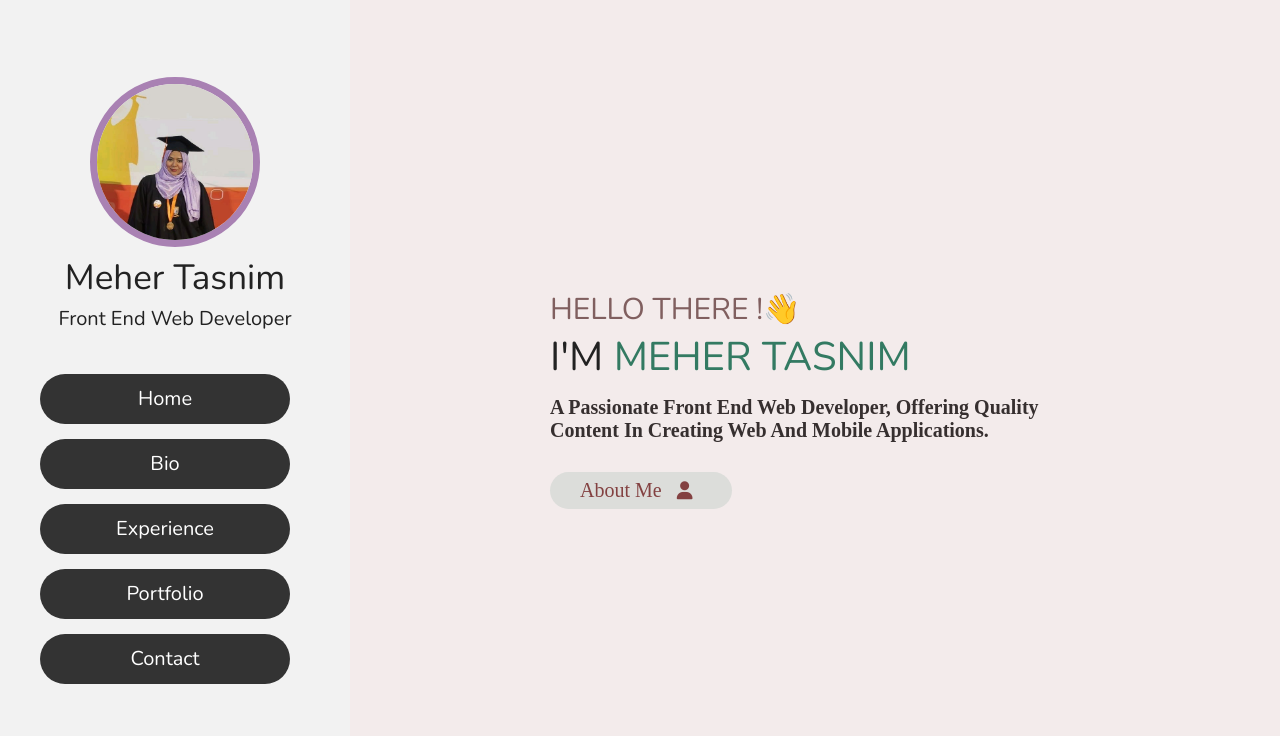
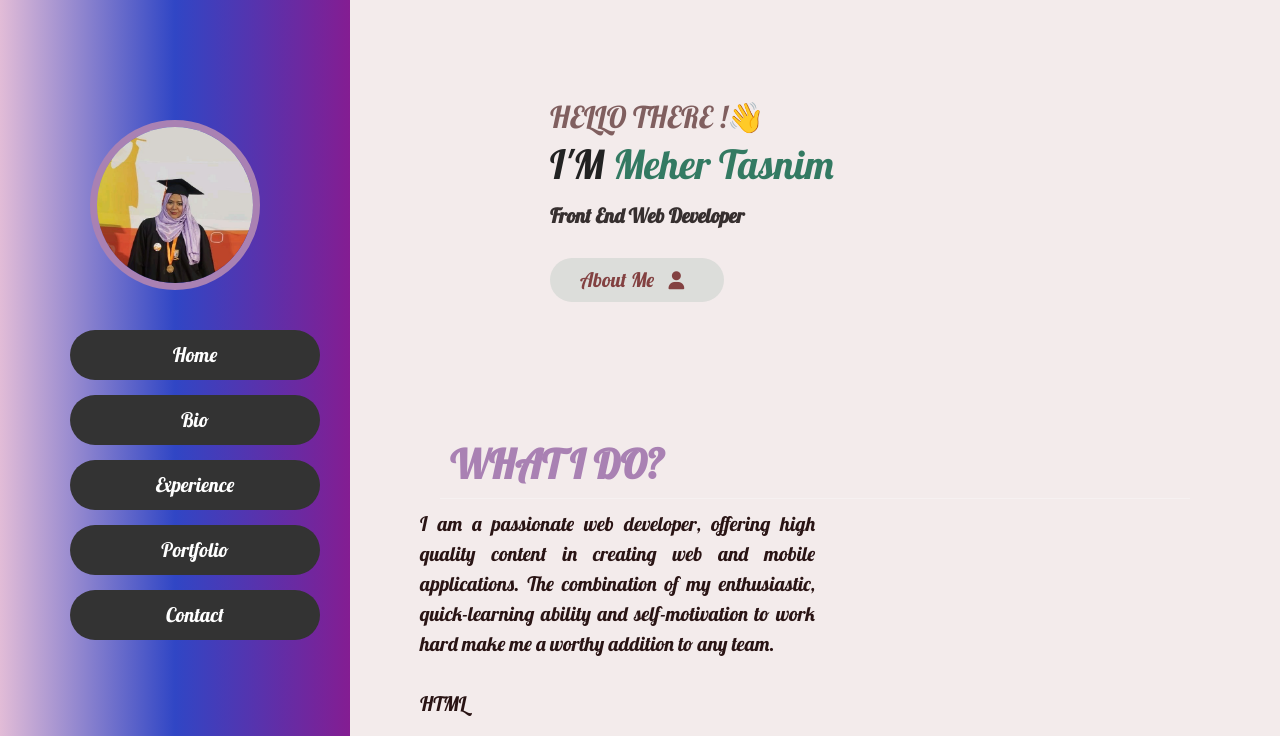
Before and after one commit to SWE2-0-Verizon-US/html-project-MeherTasnim, a website: page portfolio final meher/index.html in a window 1280 px wide. Shown: the top 736 px of the page. Drawn offline with nearby package versions, Linux system fonts and the light colour scheme.

Commit message:
updated the project

```diff
--- a/portfolio final meher/index.html
+++ b/portfolio final meher/index.html
@@ -3,21 +3,21 @@
 <head>
     <meta charset="UTF-8">
     <meta name="viewport" content="width=device-width, initial-scale=1.0">
-    <title>Meher Tasnim</title>
+    <title>Meher Tasnim Portfolio</title>
     <link rel="stylesheet" href="node_modules/bootstrap/dist/css/bootstrap.min.css" />
+
     <link rel="stylesheet" href="https://cdnjs.cloudflare.com/ajax/libs/font-awesome/5.15.2/css/all.min.css">
     <link rel="stylesheet" href="https://cdnjs.cloudflare.com/ajax/libs/font-awesome/6.4.0/css/all.min.css">
-    <link rel="stylesheet" href="style.css">
+
     <link rel="stylesheet" href="https://fonts.googleapis.com/css?family=Lobster|Open+Sans" />
+    <link rel="stylesheet" href="style.css" />
 </head>
 
 <body>
 <!-- Header -->
-<header>
+<header class="jumbotron jumbotron-fluid">
     <div class="user">
         <img src="images/meher.jpg" alt="Meher Picture">
-        <h3 class="name">Meher Tasnim</h3>
-        <p class="post">Front End Web Developer</p>
     </div>
 
     <nav class="navbar">
@@ -37,8 +37,8 @@
 <!-- Home -->
 <section class="home" id="home">
     <h3>HELLO THERE !<span class="wave">👋</span></h3>
-    <h1>I'M <span>MEHER TASNIM</span></h1>
-    <p>A passionate Front end Web Developer, offering quality content in creating web and mobile applications.</p>
+    <h1>I'M <span>Meher Tasnim</span></h1>
+    <p>Front End Web Developer</p>
     <a href="#bio"><button class="mebtn">About Me <i class="fas fa-solid fa-user"></i></button></a>
 </section>
 <!-- Home -->
@@ -46,9 +46,10 @@
 <!-- Bio -->
 
 <section class="bio" id="bio">
+    <section>
         <article>
             <h1 class="heading"><span>WHAT I DO?</span></h1>
-            <p>I'm a web developer with in-depth experience in UI/UX design. In a nutshell, I create websites that help organizations address business challenges and meet their needs. I manage everything from website navigation and layout to a company's web hosting and security architecture.</p>
+            <p>I am a passionate web developer, offering high quality content in creating web and mobile applications. The combination of my enthusiastic, quick-learning ability and self-motivation to work hard make me a worthy addition to any team.</p>
             <p>HTML</p>
             <div class="container">
                 <div class="skills html">90%</div>
@@ -74,6 +75,7 @@
                 <div class="skills nodejs">90%</div>
             </div>
         </article>
+    </section>
     <section>
         <a href="Meher Tasnim Resume.pdf">
         <button class="btn">Download Resume<i class="fa fa-download"></i></button>
--- a/portfolio final meher/style.css
+++ b/portfolio final meher/style.css
@@ -1,17 +1,13 @@
-@import url('https://fonts.googleapis.com/css2?family=Nunito:wght@200;300;400;600&display=swap');
-
 :root {
     --color: rgb(169, 129, 179);
 }
 * {
-    font-family: 'Nunito', sans-serif;
     margin: 0;
     padding: 0;
     box-sizing: border-box;
     text-decoration: none;
     outline: none;
     border: none;
-    text-transform: capitalize;
     transition: all .2s linear;
 }
 *::selection {
@@ -36,9 +32,10 @@ body {
     background: #f3ebeb;
     overflow-x: hidden;
     padding-left: 35rem;
+    font-family: "Lobster", cursive;
 }
 section, article{
-    min-height: 100vh;
+    min-height: 50vh;
     padding: 1rem;
 }
 .mebtn {
@@ -49,7 +46,7 @@ section, article{
     margin-top: 1rem;
     font-size: 2rem;
     border-radius: 30em;
-    font: 20px bold italic;
+    font-family: "Lobster", cursive;
 }
 .mebtn i {
     padding: 0 1rem;
@@ -164,6 +161,7 @@ header .navbar ul li a:hover {
     color: #362f2f;
     padding: 1rem 0;
     font: bold 20px itlaic;
+    font-family: "Lobster", cursive;
 }
 
 /* Bio */
@@ -472,3 +470,9 @@ header .navbar ul li a:hover {
         margin: 3rem 0;
     }
 }
+
+.jumbotron {
+    padding: 30px;
+    background-image: linear-gradient(to right, #e2bcd7, #3046C5, #841d92);
+    color: white;
+}
```
Also changed, not shown: package.json (added, +10 -0 lines), portfolio final meher/package.json (+7 -5 lines), 1 other file.
